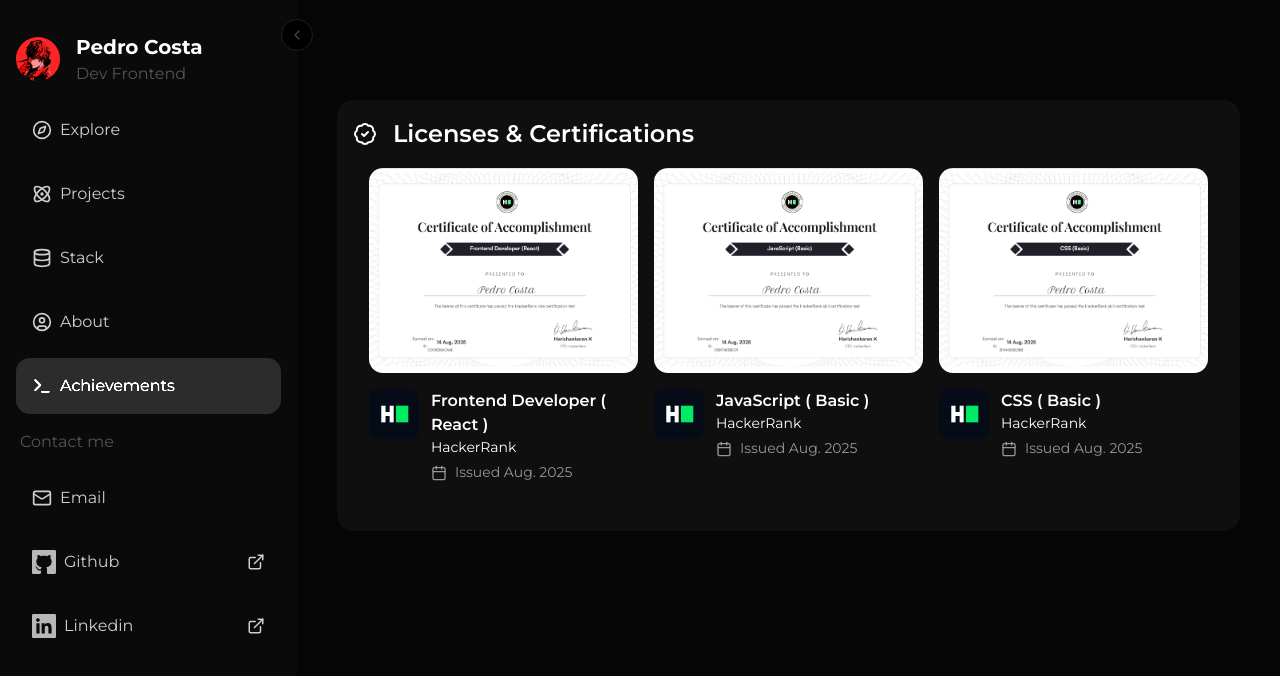
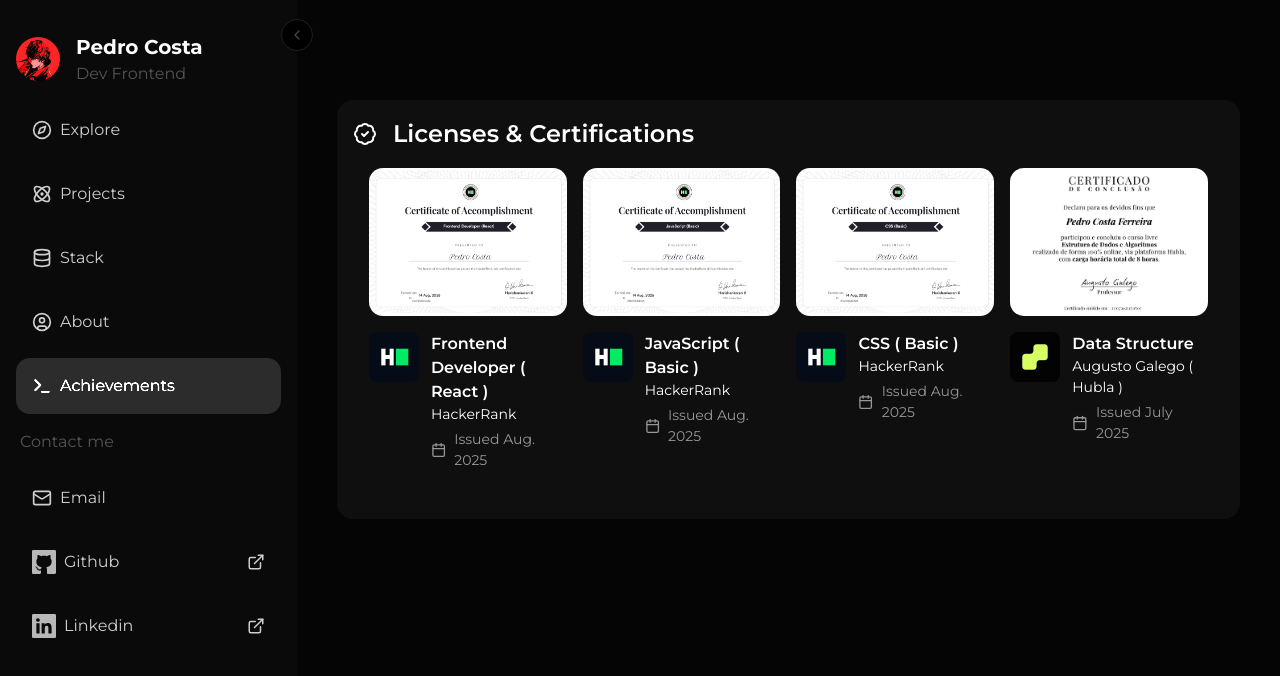
Before and after one commit to Batsy13/portfolio, a React (Vite) app: page /achievements in a window 1280 px wide. Shown: the top 676 px of the page. Built offline with nearby package versions, Linux system fonts and the light colour scheme.

Commit message:
feat: add new certificate

```diff
--- a/pages/achievements.tsx
+++ b/pages/achievements.tsx
@@ -11,7 +11,7 @@ export const AchievementsPage = () => {
             <h2>Licenses & Certifications</h2>
           </div>
 
-          <div className="grid grid-cols-1 gap-4 p-4 sm:grid-cols-2 lg:grid-cols-3 xl:grid-cols-3">
+          <div className="grid grid-cols-1 gap-4 p-4 sm:grid-cols-2 lg:grid-cols-3 xl:grid-cols-4">
             <AchievementCard
               image="../src/assets/certificates/react certificate.png"
               imageLink="https://www.hackerrank.com/certificates/cd01038aca6e"
@@ -36,6 +36,14 @@ export const AchievementsPage = () => {
               date="Issued Aug. 2025"
               icon="/hacker rank icon.png"
             />
+            <AchievementCard
+              image="../src/assets/certificates/data-structure.png"
+              imageLink="https://www.hackerrank.com/certificates/2f69425822b8"
+              title="Data Structure"
+              subtitle="Augusto Galego ( Hubla )"
+              date="Issued July 2025"
+              icon="/hubla icon.jpeg"
+            />
           </div>
         </div>
         {/* <div className="p-4 bg-[#0f0f0f] rounded-2xl">
--- a/src/components/ui/achievement-card.tsx
+++ b/src/components/ui/achievement-card.tsx
@@ -29,12 +29,11 @@ export const AchievementCard = ({
       >
         <img
           src={image}
-          className="rounded-[14px] object-cover w-full h-full transition-opacity duration-300"
-          style={{ opacity: isHovered ? 0.7 : 1 }}
+          className="rounded-[14px] object-cover w-full h-full transition-opacity duration-300 aspect-[16/12]"
           alt={title}
         />
         {isHovered && (
-          <div className="absolute inset-0 flex flex-col justify-end bg-gradient-to-b from-gray-600/10 to-black/70 rounded-[14px] transition-opacity duration-1000 opacity-100">
+          <div className="absolute inset-0 flex flex-col justify-end bg-gradient-to-b from-gray-600/10 to-black/70 rounded-[14px] transition-opacity duration-1000 ease-in-out opacity-100">
             <div className="flex justify-start p-4">
               <a
                 href={imageLink}
```
Also changed, not shown: public/hubla icon.jpeg (added), src/assets/certificates/data-structure.png (added).
